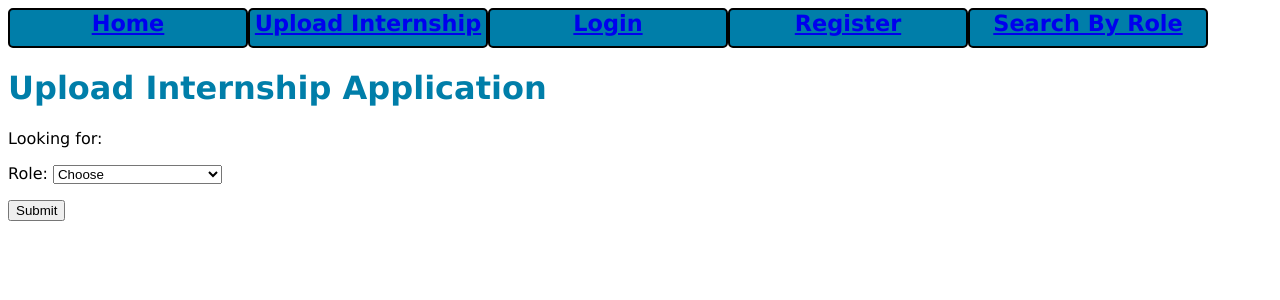
After one commit to abichen/techships, a Flask app: template draft/templates/search.html in a window 1280 px wide. The commit adds this page. Shown: the top 300 px of the page. Run offline with Flask 2, Linux system fonts and the light colour scheme; the template is opened without the code that fills it, so the values that code supplies are empty.

Commit message:
Created search.html form, searchResults.html page to display results, and added a search route in app.py

```diff
--- a/draft/app.py
+++ b/draft/app.py
@@ -49,6 +49,17 @@ def upload():
 
         return render_template('upload.html')
 
+@app.route('/search', methods=['GET','POST'])
+def search():
+    conn = dbi.connect()
+    if request.method =='GET':
+        return render_template('search.html')
+    else:
+        role = request.form['role']
+        appsList = sqlHelper.getByRole(conn, role)
+        return render_template('searchResults.html', internships = appsList)
+
+
 @app.route('/login')
 def login():
     return render_template('login.html')
--- a/draft/templates/base.html
+++ b/draft/templates/base.html
@@ -26,6 +26,7 @@
     <li><a href="{{url_for('upload')}}">Upload Internship</a></li>
     <li><a href="{{url_for('login')}}">Login</a></li>
     <li><a href="{{url_for('register')}}">Register</a></li>
+    <li><a href="{{url_for('search')}}">Search By Role</a></li>
   </ul>
 </nav>
 {% endblock %}
--- /dev/null
+++ b/draft/templates/search.html
@@ -0,0 +1,27 @@
+{% extends "base.html" %}
+
+{% block main_content %}
+
+<h1>Upload Internship Application</h1>
+
+<form method="post" action="">
+
+<p>Looking for:</p>
+
+<p><label>Role:
+    <select required name="role">
+        <option value="">Choose</option>
+        <option value="Software Engineering">Software Engineering</option>
+        <option value="Data Science">Data Science</option>
+        <option value="Product Management">Product Management</option>
+        <option value="Program Management">Program Management</option>
+        <option value="User Experience (UX/UI)">User Experience (UX/UI)</option>
+    </select>
+</label></p>
+
+
+<p><input type="submit" value="Submit">
+</form>
+
+
+{% endblock %}
```
Also changed, not shown: draft/templates/searchResults.html (added, +34 -0 lines).
